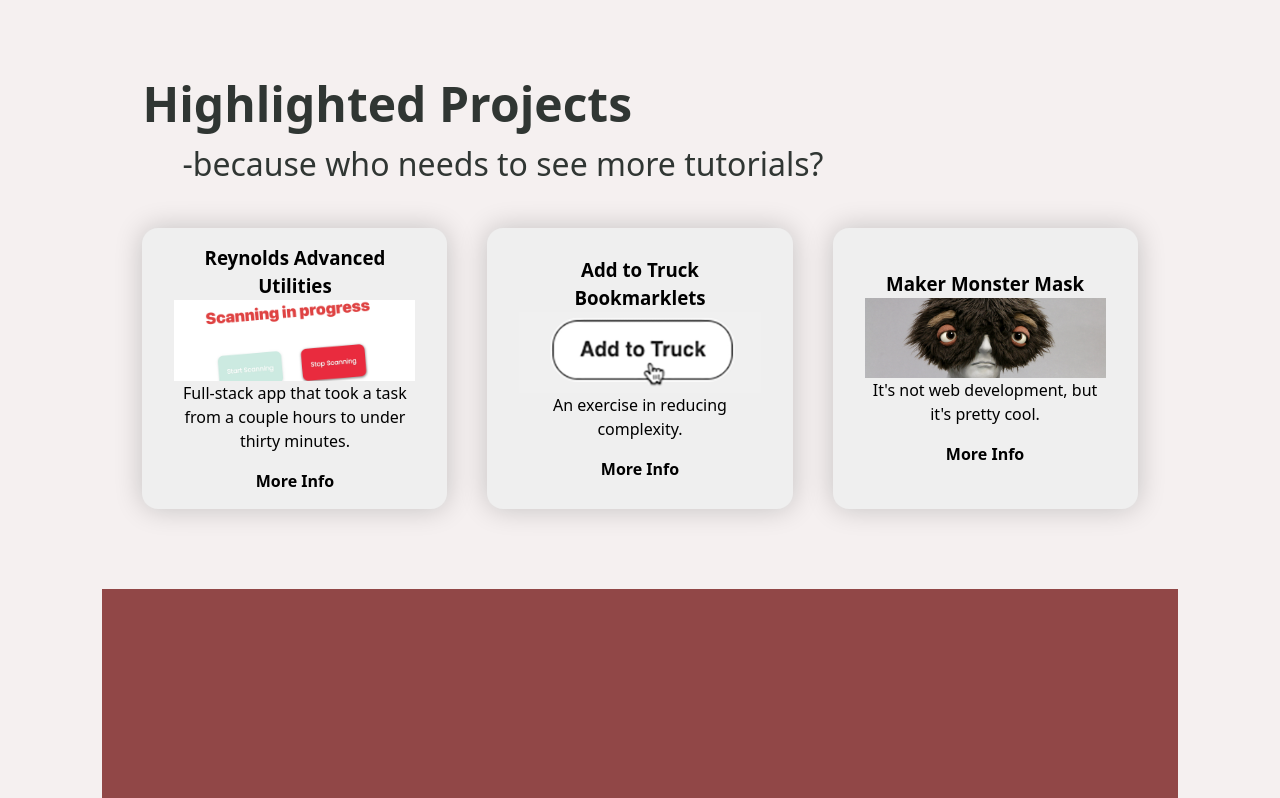
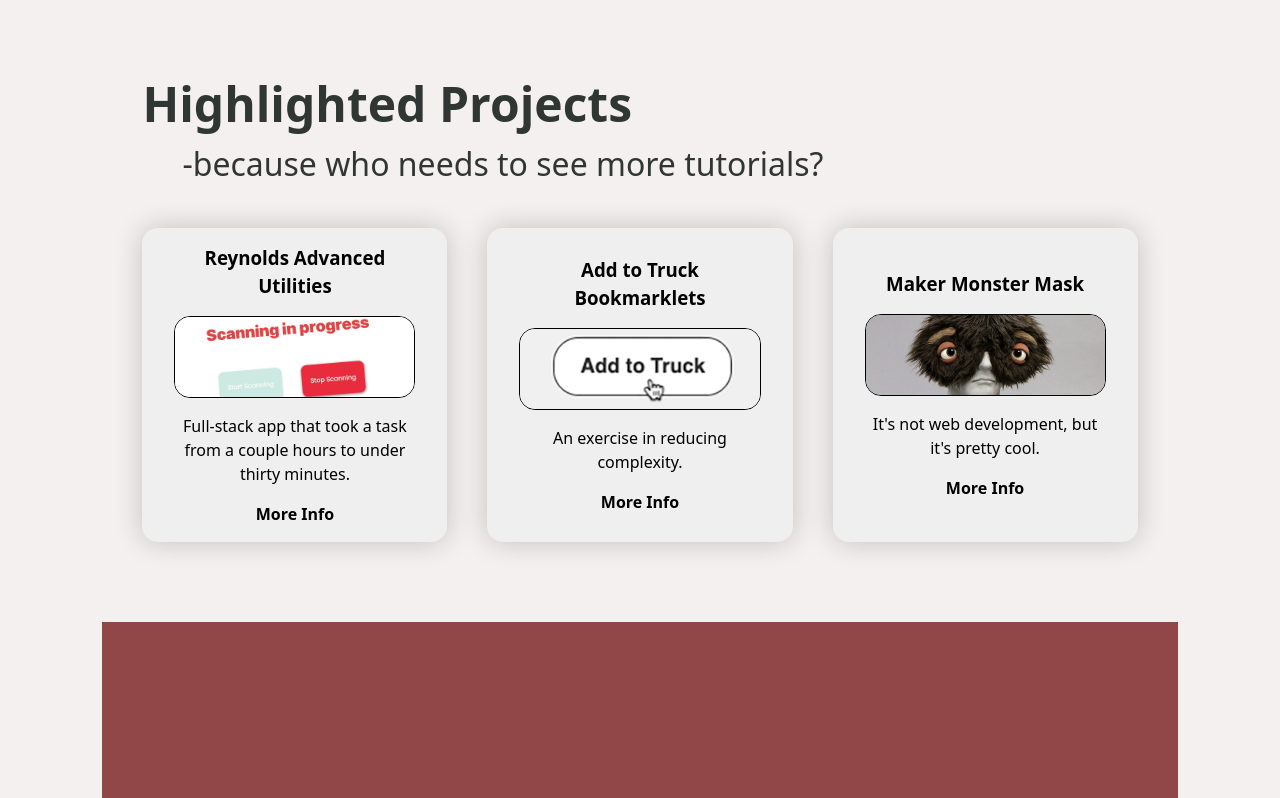
Before and after one commit to jake-waldron/portfolio, a Next.js app: page / in a window 1280 px wide. Shown: the part 1312-2110 px from the top of the page. Built offline with nearby package versions, Linux system fonts and the light colour scheme.

Commit message:
update card styling

```diff
--- a/components/UI/Card.jsx
+++ b/components/UI/Card.jsx
@@ -2,11 +2,14 @@ import Link from 'next/link';
 import React from 'react';
 import { motion } from 'framer-motion';
 import styled from 'styled-components';
+import { useRouter } from 'next/router';
 
 export default function Card(props) {
+	const router = useRouter();
 	function handleClick() {
 		// navigate to props.url
 		console.log('go to project page!');
+		router.push(`/projects/${props.slug}`);
 	}
 
 	return (
@@ -30,6 +33,16 @@ const StyledCard = styled(motion.button)`
 	justify-content: center;
 	align-items: center;
 	flex: 1 1 0px;
+
+	img {
+		/* width: 100%; */
+		/* height: 100%; */
+		/* object-fit: cover; */
+		border-radius: 16px;
+		margin: 16px 0;
+		/* box-shadow: 0 0 28px rgba(0, 0, 0, 0.2); */
+		border: 1px solid #000;
+	}
 
 	p {
 		justify-self: center;
```
